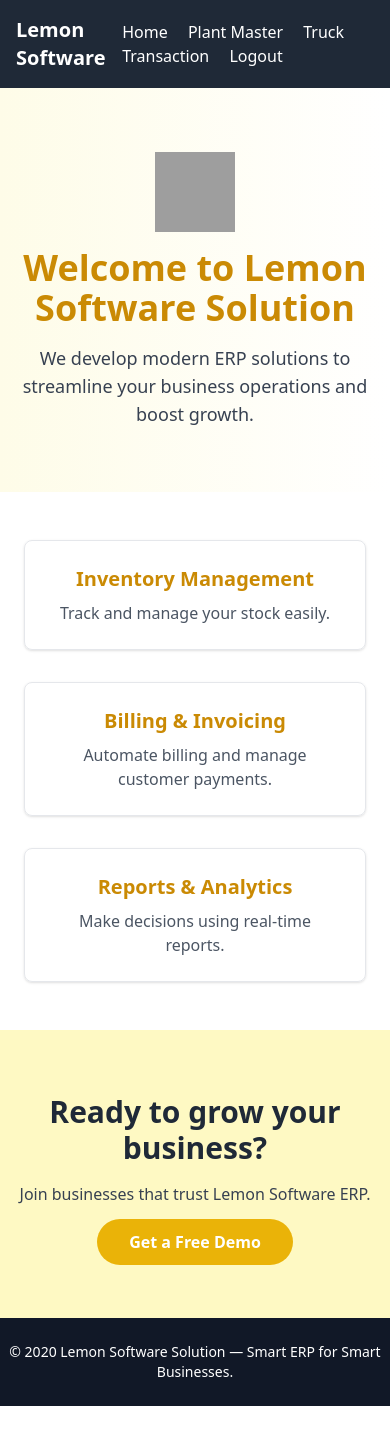
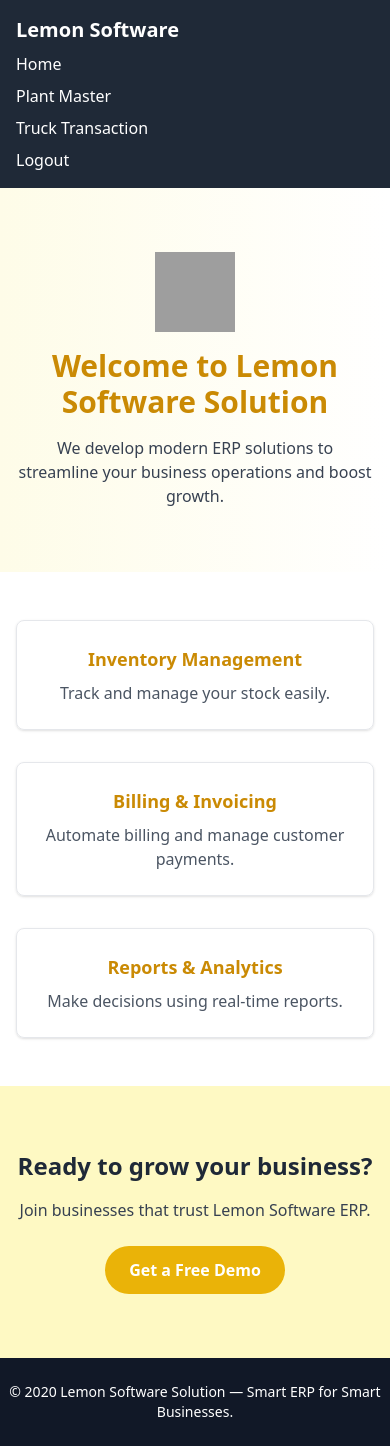
Before and after one commit to nilp12200/Truck-Django, a Django app: template templates/home.html in a window 390 px wide. Before the commit the page ends 1406 px from the top, so only its background shows below. Run offline with Django 4.2, Linux system fonts and the light colour scheme; the template is opened without the code that fills it: most values are stand-ins (such as "Sample title", 1, 10 or a date in 2020); some libraries are stand-ins or nearby versions; grey boxes are pictures that could not be loaded.

Commit message:
Update home.html

```diff
--- a/templates/home.html
+++ b/templates/home.html
@@ -3,6 +3,7 @@
 <html lang="en">
 <head>
   <meta charset="UTF-8">
+  <meta name="viewport" content="width=device-width, initial-scale=1.0">
   <title>Home | Lemon Software</title>
   <script src="https://cdn.tailwindcss.com"></script>
 </head>
@@ -10,9 +11,9 @@
 
   <!-- Navbar -->
   <nav class="bg-gray-800 text-white p-4">
-    <div class="max-w-6xl mx-auto flex justify-between items-center">
+    <div class="max-w-6xl mx-auto flex flex-wrap justify-between items-center">
       <span class="text-xl font-bold">Lemon Software</span>
-      <div class="space-x-4">
+      <div class="w-full md:w-auto mt-2 md:mt-0 flex flex-col md:flex-row md:space-x-6 space-y-2 md:space-y-0 items-start md:items-center">
         <a href="{% url 'home' %}" class="hover:text-yellow-400">Home</a>
         <a href="{% url 'plant_master' %}" class="hover:text-yellow-400">Plant Master</a>
         <a href="{% url 'truck_transaction' %}" class="hover:text-yellow-400">Truck Transaction</a>
@@ -25,25 +26,25 @@
   <section class="text-center py-16 px-4">
     <img src="https://upload.wikimedia.org/wikipedia/commons/4/48/Emoji_u1f34b.svg"
          alt="Lemon Logo" class="w-20 h-20 mx-auto mb-4" />
-    <h1 class="text-4xl font-bold text-yellow-600 mb-4">Welcome to Lemon Software Solution</h1>
-    <p class="text-gray-700 text-lg max-w-2xl mx-auto">
+    <h1 class="text-3xl sm:text-4xl font-bold text-yellow-600 mb-4">Welcome to Lemon Software Solution</h1>
+    <p class="text-gray-700 text-base sm:text-lg max-w-2xl mx-auto">
       We develop modern ERP solutions to streamline your business operations and boost growth.
     </p>
   </section>
 
   <!-- Features -->
-  <section class="py-12 bg-white px-6">
-    <div class="max-w-6xl mx-auto grid grid-cols-1 md:grid-cols-3 gap-8 text-center">
+  <section class="py-12 bg-white px-4 sm:px-6">
+    <div class="max-w-6xl mx-auto grid grid-cols-1 sm:grid-cols-2 md:grid-cols-3 gap-8 text-center">
       <div class="p-6 shadow rounded-lg border">
-        <h3 class="text-xl font-semibold text-yellow-600 mb-2">Inventory Management</h3>
+        <h3 class="text-lg sm:text-xl font-semibold text-yellow-600 mb-2">Inventory Management</h3>
         <p class="text-gray-600">Track and manage your stock easily.</p>
       </div>
       <div class="p-6 shadow rounded-lg border">
-        <h3 class="text-xl font-semibold text-yellow-600 mb-2">Billing & Invoicing</h3>
+        <h3 class="text-lg sm:text-xl font-semibold text-yellow-600 mb-2">Billing & Invoicing</h3>
         <p class="text-gray-600">Automate billing and manage customer payments.</p>
       </div>
       <div class="p-6 shadow rounded-lg border">
-        <h3 class="text-xl font-semibold text-yellow-600 mb-2">Reports & Analytics</h3>
+        <h3 class="text-lg sm:text-xl font-semibold text-yellow-600 mb-2">Reports & Analytics</h3>
         <p class="text-gray-600">Make decisions using real-time reports.</p>
       </div>
     </div>
@@ -51,15 +52,16 @@
 
   <!-- CTA -->
   <section class="text-center py-16 bg-yellow-100 px-4">
-    <h2 class="text-3xl font-bold text-gray-800 mb-4">Ready to grow your business?</h2>
+    <h2 class="text-2xl sm:text-3xl font-bold text-gray-800 mb-4">Ready to grow your business?</h2>
     <p class="text-gray-700 mb-6">Join businesses that trust Lemon Software ERP.</p>
-    <a href="#" class="bg-yellow-500 hover:bg-yellow-600 text-white font-semibold py-3 px-8 rounded-full transition">
+    <a href="#"
+       class="inline-block bg-yellow-500 hover:bg-yellow-600 text-white font-semibold py-3 px-6 sm:px-8 rounded-full transition duration-300">
       Get a Free Demo
     </a>
   </section>
 
   <!-- Footer -->
-  <footer class="bg-gray-900 text-white text-center py-6 mt-auto">
+  <footer class="bg-gray-900 text-white text-center py-6 mt-auto px-2">
     <p class="text-sm">© {{ now|date:"Y" }} Lemon Software Solution — Smart ERP for Smart Businesses.</p>
   </footer>
 
```
